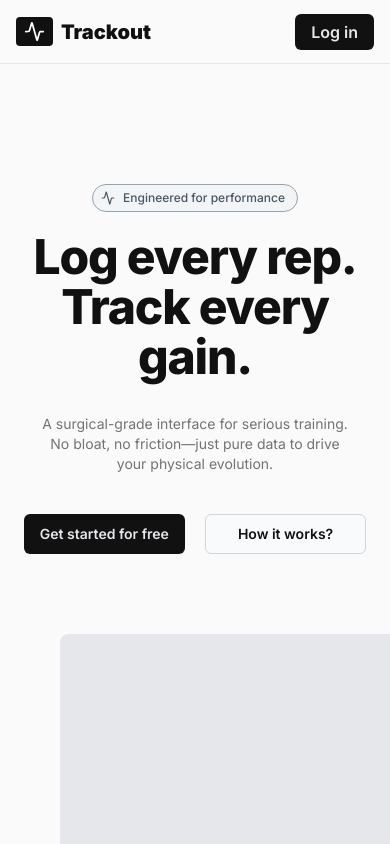
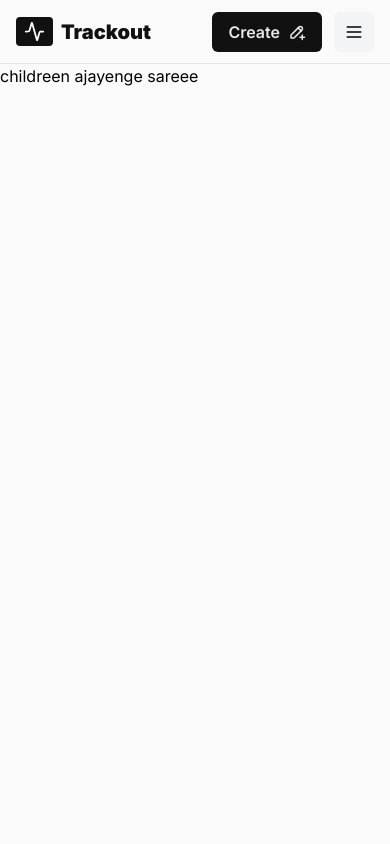
Before and after one commit to prvncodz/trackout, a React (Vite) app in the folder client/: page / in a window 390 px wide. Shown: the top 844 px of the page. Built offline with nearby package versions, Linux system fonts and the light colour scheme; a web font is replaced by a local one.

Commit message:
made side responsive

```diff
--- a/client/src/App.jsx
+++ b/client/src/App.jsx
@@ -13,6 +13,7 @@ function App() {
     const setIsUserLogged = useAuth((state) => state.setIsUserLogged);
     const isUserLogged = useAuth((state) => state.isUserLogged);
     useEffect(() => {
+        setIsUserLogged(true);
     }, [setIsUserLogged])
 
     return (
--- a/client/src/components/layout/Navbar.jsx
+++ b/client/src/components/layout/Navbar.jsx
@@ -1,12 +1,9 @@
-import { useNavigate } from "react-router-dom";
 import Logo from "../ui/Logo"
 import "../../index.css"
 
-const Navbar = ({ children }) => {
-
-
+const Navbar = ({ children, className = "" }) => {
     return (
-        <nav className="sticky top-0 z-20 w-full h-16 bg-neutral-50/60 flex justify-between items-center  px-4 md:h-18 lg:px-40 py-2 border-b border-gray-200 backdrop-blur-lg">
+        <nav className={`sticky top-0 z-20 w-screen h-16 bg-neutral-50/60 flex justify-between items-center  px-4 md:h-18 lg:px-40 py-2 border-b border-gray-200 backdrop-blur-lg ${className}`}>
             <Logo />
             {children}
         </nav>
--- a/client/src/components/layout/SideBar.jsx
+++ b/client/src/components/layout/SideBar.jsx
@@ -1,9 +1,15 @@
 import { useNavigate, useLocation } from "react-router-dom";
 import { useAppStore } from "../../stores/app.store.js";
 import Logo from "../ui/Logo";
-import { IconChartLine, IconHome2, IconUser } from "@tabler/icons-react";
-import gymimage from "../../assets/gym-hero.jpg"
+import { IconChartLine, IconHome2, IconPencil, IconPencilPlus, IconUser } from "@tabler/icons-react";
 import { useAuth } from "../../stores/user.store.js";
+import Navbar from "./Navbar.jsx";
+import Button from "../ui/Button.jsx";
+import HamburgerButton from "../ui/HamburgerButton.jsx";
+import { useState } from "react";
+
+
+
 
 // UserInfo component  — receives avatarUrl + fullName from parent
 
@@ -89,12 +95,31 @@ const Sidebar = ({ avatarUrl, fullName, className = "" }) => {
 };
 
 
+const NavbarForMobile = ({ className }) => {
+    const curPage = useAppStore((s) => s.curPage);
+    return (
+        <Navbar className={`${className} lg:hidden w-full relative`}>{/*for mobile & tablets view */}
+            <div className="flex items-center justify-between gap-3">
+                {curPage === "home" &&
+                    <Button>
+                        Create
+                        <span><IconPencilPlus size={18} className="ml-2" /></span>
+                    </Button>
+                }
+                <HamburgerButton />
+            </div>
+        </Navbar>
+
+    )
+}
+
 const SideBarLayout = ({ children }) => {
     const user = useAuth(s => s.user);
+
     return (
-        <div className="bg-neutral-50 h-screen w-screen flex overflow-hidden ">
-            <Sidebar avatarUrl={user?.avatar?.url} fullName={user?.fullname} className={"hidden lg:block"} />
-
+        <div className="bg-neutral-50 h-screen w-screen flex flex-col overflow-hidden lg:flex-row">
+            <Sidebar avatarUrl={user?.avatar?.url} fullName={user?.fullname} className={"hidden lg:flex"} />{/*for desktop view */}
+            <NavbarForMobile className={"lg:hidden"} />
             <div>
                 {children}
             </div>
--- a/client/src/components/ui/Button.jsx
+++ b/client/src/components/ui/Button.jsx
@@ -1,4 +1,3 @@
-//make a reusable button component that can be used throughout the application. It should accept props for the button text, onClick handler, and any additional styling.
 const Button = ({ children, className = "", ...props }) => {
     return (
         <button className={`h-10 w-auto p-2 px-4 bg-near-black text-gray-200 rounded-md flex justify-center items-center cursor-pointer font-semibold hover:bg-gray-900 hover:text-neutral-100 active:scale-98 transition-all ${className}`} {...props} >
--- /dev/null
+++ b/client/src/components/ui/HamburgerButton.jsx
@@ -0,0 +1,63 @@
+import { IconChartLine, IconHome2, IconMenu2, IconUser } from "@tabler/icons-react"
+import { useState } from "react";
+import { useAppStore } from "../../stores/app.store";
+import { useAuth } from "../../stores/user.store";
+import { useNavigate } from "react-router-dom";
+
+const HamburgerButton = ({ className = "", ...props }) => {
+    const setCurPage = useAppStore((s) => s.setCurPage);
+    const userId = useAuth(s => s.userId);
+    const navigate = useNavigate();
+
+    //Nav items
+    const NAV_ITEMS = [
+        { label: "Home", icon: IconHome2, path: "/", page: "home" },
+        { label: "Dashboard", icon: IconChartLine, path: `/dashboard/${userId}`, page: "dashboard" },
+        { label: "Profile", icon: IconUser, path: `/profile/${userId}`, page: "profile" },
+    ];
+
+    const handleNav = (item) => {
+        setCurPage(item.page);
+        navigate(item.path);
+    };
+    const [isOpen, setIsOpen] = useState(false);
+    return (
+        <button className={`h-10 w-10 p-2  bg-gray-100 rounded-md flex justify-center items-center cursor-pointer font-semibold hover:bg-neutral-100  transition-all ${className}`} {...props} onClick={() => setIsOpen(!isOpen)}>
+            <IconMenu2 size={20} />
+            {isOpen &&
+
+                <nav className="flex-1 absolute w-65 shadow-md top-10 right-10 rounded-lg px-3 py-4 space-y-0.8 mt-10 ml-1 bg-gray-100 transition-all">
+                    {NAV_ITEMS.map((item) => {
+                        const Icon = item.icon;
+                        const isActive = location.pathname === item.path;
+
+                        return (
+                            <button
+                                key={item.page}
+                                onClick={() => handleNav(item)}
+                                className={`
+                w-full flex items-center gap-3 px-3 py-4 rounded-lg text-left
+                text-lg font-medium transition-all duration-150
+                ${isActive
+                                        ? "bg-gray-50 text-gray-800 border border-line-color"
+                                        : "text-gray-500 hover:bg-gray-50 hover:text-gray-800"
+                                    }
+              `}
+                            >
+                                <Icon
+                                    size={24}
+                                    strokeWidth={isActive ? 2 : 1}
+                                    className={isActive ? "text-gray-700" : "text-gray-400"}
+                                />
+                                {item.label}
+                            </button>
+                        );
+                    })}
+                </nav>
+            }
+
+        </button>
+    )
+}
+
+export default HamburgerButton
```
